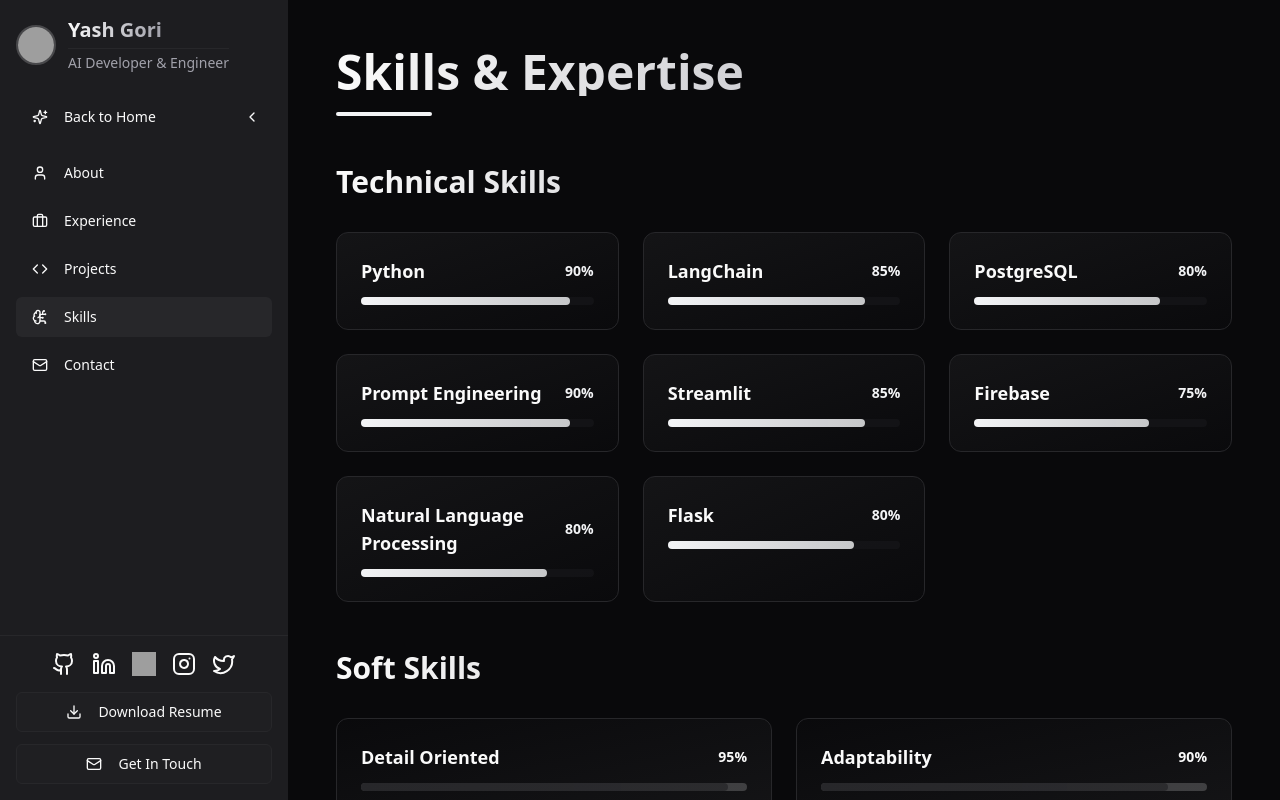
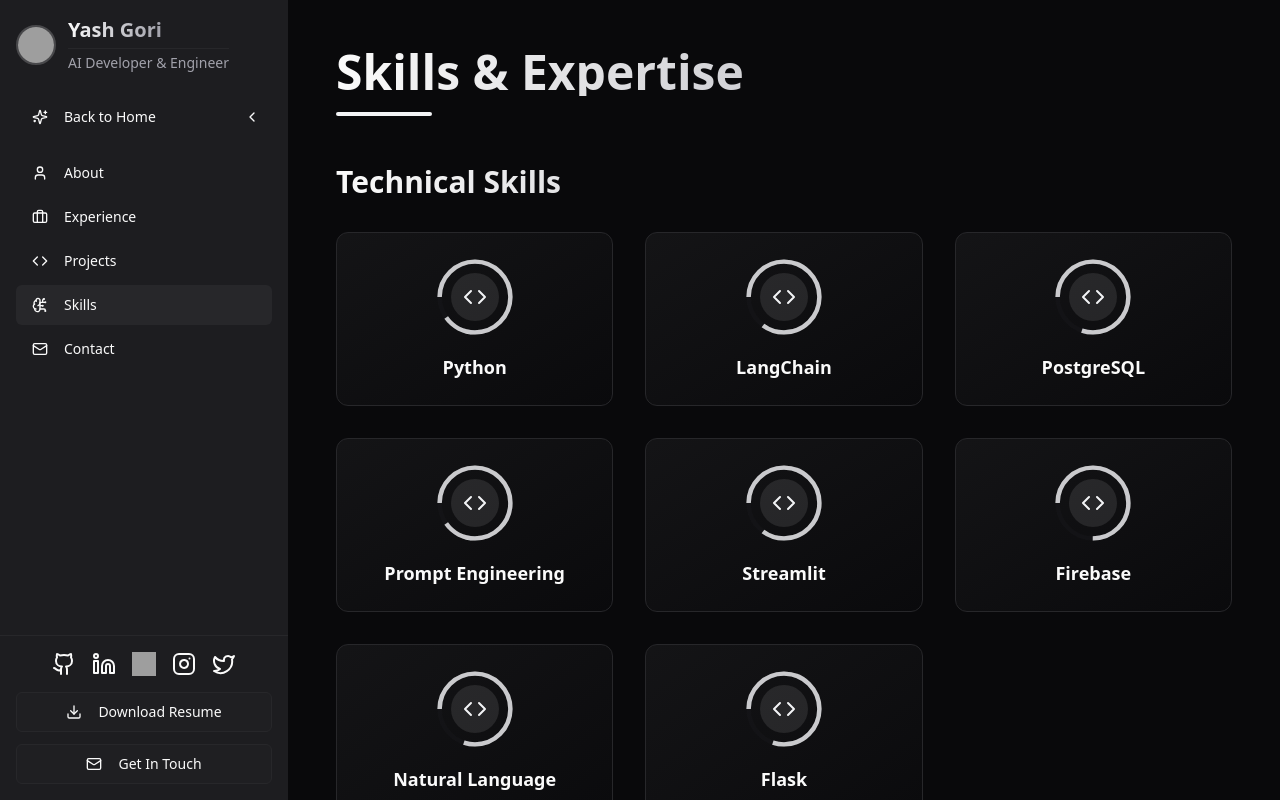
Before and after one commit to yashgori20/yashgori20, a React (Vite) app: page / in a window 1280 px wide. Both pictures are taken after a click on the button "Skills". Built offline with nearby package versions, Linux system fonts and the light colour scheme; grey boxes are pictures that could not be loaded.

Commit message:
Refactor: Implement UI enhancements
- Updated resume download link.
- Repositioned "Prefer a classic view?" button.
- Fixed sidebar spacing.
- Redesigned skills section with circular fills.
- Fixed "Send Message" button.

```diff
--- a/src/components/ProfileCard.tsx
+++ b/src/components/ProfileCard.tsx
@@ -12,6 +12,12 @@ interface ProfileCardProps {
 
 const ProfileCard: React.FC<ProfileCardProps> = ({ isOpen, onClose, position }) => {
   if (!isOpen) return null;
+
+  const handleSendMessage = () => {
+    const mailtoLink = `mailto:${resumeData.contact.email}`;
+    window.open(mailtoLink, '_blank');
+    onClose();
+  };
 
   return (
     <>
@@ -53,10 +59,7 @@ const ProfileCard: React.FC<ProfileCardProps> = ({ isOpen, onClose, position })
         <Button
           size="sm"
           className="w-full"
-          onClick={() => {
-            window.location.href = `mailto:${resumeData.contact.email}`;
-            onClose();
-          }}
+          onClick={handleSendMessage}
         >
           Send Message
         </Button>
--- a/src/pages/Index.tsx
+++ b/src/pages/Index.tsx
@@ -1,3 +1,4 @@
+
 import React, { useState, useRef, useEffect } from 'react';
 import { useMutation } from '@tanstack/react-query';
 import {
@@ -165,7 +166,7 @@ const Index = () => {
       </div>
 
       <ScrollArea className="flex-1">
-        <div className="space-y-2 px-4">
+        <div className="space-y-1 px-4">
           <SidebarButton icon={User} label="About" view="about" />
           <SidebarButton icon={Briefcase} label="Experience" view="experience" />
           <SidebarButton icon={Code} label="Projects" view="projects" />
@@ -195,10 +196,12 @@ const Index = () => {
               </a>
             </div>
             <div className="space-y-3">
-              <Button variant="outline" className="w-full bg-secondary/30 border-secondary hover:bg-secondary/50">
-                <Download className="mr-2 h-4 w-4" />
-                Download Resume
-              </Button>
+              <a href="https://drive.google.com/file/d/1aWrJqUWgxKvDZ9zWgvZg6GYxUi96Px-N/view?usp=sharing" target="_blank" rel="noopener noreferrer">
+                <Button variant="outline" className="w-full bg-secondary/30 border-secondary hover:bg-secondary/50">
+                  <Download className="mr-2 h-4 w-4" />
+                  Download Resume
+                </Button>
+              </a>
               <Button variant="outline" className="w-full bg-secondary/30 border-secondary hover:bg-secondary/50" onClick={scrollToContact}>
                 <Mail className="mr-2 h-4 w-4" />
                 Get In Touch
@@ -254,6 +257,12 @@ const Index = () => {
             </div>
           </div>
 
+          <div className="absolute top-8 left-1/2 transform -translate-x-1/2">
+            <Button variant="outline" className="text-sm text-muted-foreground hover:text-foreground">
+              Prefer a classic view?
+            </Button>
+          </div>
+
           <h1 className="text-4xl font-bold mb-2">{getGreeting()}</h1>
           <p className="text-muted-foreground mb-8 text-sm">Welcome to Yash Gori's Portfolio</p>
 
@@ -287,12 +296,6 @@ const Index = () => {
           <div className="grid grid-cols-2 gap-4 w-full max-w-lg mb-8">
             <SuggestionCard title="How to contact you?" onClick={() => handleSuggestionClick("How can I contact you?")} />
             <SuggestionCard title="Your latest projects?" onClick={() => handleSuggestionClick("What are your latest projects?")} />
-          </div>
-
-          <div className="flex justify-center">
-            <Button variant="outline" className="text-sm text-muted-foreground hover:text-foreground">
-              Prefer a classic view?
-            </Button>
           </div>
         </div>
       ) : (
@@ -426,18 +429,36 @@ const Index = () => {
       <div className="space-y-12">
         <div>
           <h2 className="text-3xl font-bold mb-8 bg-gradient-to-r from-foreground to-muted-foreground bg-clip-text text-transparent">Technical Skills</h2>
-          <div className="grid md:grid-cols-2 lg:grid-cols-3 gap-6">
+          <div className="grid md:grid-cols-2 lg:grid-cols-3 gap-8">
             {resumeData.skills.technical.map((skill, index) => (
               <div key={skill.name} className="group bg-gradient-to-br from-primary/5 to-secondary/5 p-6 rounded-xl border hover:border-primary/30 transition-all duration-300 hover:scale-105 hover:shadow-lg">
-                <div className="flex items-center justify-between mb-3">
+                <div className="flex flex-col items-center text-center">
+                  <div className="relative w-20 h-20 mb-4">
+                    <svg className="w-20 h-20 transform -rotate-90" viewBox="0 0 36 36">
+                      <path
+                        d="M18 2.0845 a 15.9155 15.9155 0 0 1 0 31.831 a 15.9155 15.9155 0 0 1 0 -31.831"
+                        fill="none"
+                        stroke="currentColor"
+                        strokeWidth="2"
+                        strokeDasharray={`${skill.level}, 100`}
+                        className="text-primary"
+                      />
+                      <path
+                        d="M18 2.0845 a 15.9155 15.9155 0 0 1 0 31.831 a 15.9155 15.9155 0 0 1 0 -31.831"
+                        fill="none"
+                        stroke="currentColor"
+                        strokeWidth="2"
+                        strokeDasharray="100, 100"
+                        className="text-secondary/20"
+                      />
+                    </svg>
+                    <div className="absolute inset-0 flex items-center justify-center">
+                      <div className="w-12 h-12 bg-primary/10 rounded-full flex items-center justify-center">
+                        <Code className="h-6 w-6 text-primary" />
+                      </div>
+                    </div>
+                  </div>
                   <h3 className="font-semibold text-lg">{skill.name}</h3>
-                  <span className="text-sm font-bold text-primary">{skill.level}%</span>
-                </div>
-                <div className="w-full bg-secondary/30 rounded-full h-2">
-                  <div
-                    className="bg-gradient-to-r from-primary to-primary/80 h-2 rounded-full transition-all duration-1000 ease-out"
-                    style={{ width: `${skill.level}%` }}
-                  ></div>
                 </div>
               </div>
             ))}
@@ -446,18 +467,36 @@ const Index = () => {
 
         <div>
           <h2 className="text-3xl font-bold mb-8 bg-gradient-to-r from-foreground to-muted-foreground bg-clip-text text-transparent">Soft Skills</h2>
-          <div className="grid md:grid-cols-2 gap-6">
+          <div className="grid md:grid-cols-2 gap-8">
             {resumeData.skills.soft.map((skill, index) => (
               <div key={skill.name} className="group bg-gradient-to-br from-secondary/5 to-primary/5 p-6 rounded-xl border hover:border-secondary/30 transition-all duration-300 hover:scale-105 hover:shadow-lg">
-                <div className="flex items-center justify-between mb-3">
+                <div className="flex flex-col items-center text-center">
+                  <div className="relative w-20 h-20 mb-4">
+                    <svg className="w-20 h-20 transform -rotate-90" viewBox="0 0 36 36">
+                      <path
+                        d="M18 2.0845 a 15.9155 15.9155 0 0 1 0 31.831 a 15.9155 15.9155 0 0 1 0 -31.831"
+                        fill="none"
+                        stroke="currentColor"
+                        strokeWidth="2"
+                        strokeDasharray={`${skill.level}, 100`}
+                        className="text-secondary"
+                      />
+                      <path
+                        d="M18 2.0845 a 15.9155 15.9155 0 0 1 0 31.831 a 15.9155 15.9155 0 0 1 0 -31.831"
+                        fill="none"
+                        stroke="currentColor"
+                        strokeWidth="2"
+                        strokeDasharray="100, 100"
+                        className="text-primary/20"
+                      />
+                    </svg>
+                    <div className="absolute inset-0 flex items-center justify-center">
+                      <div className="w-12 h-12 bg-secondary/10 rounded-full flex items-center justify-center">
+                        <BrainCircuit className="h-6 w-6 text-secondary" />
+                      </div>
+                    </div>
+                  </div>
                   <h3 className="font-semibold text-lg">{skill.name}</h3>
-                  <span className="text-sm font-bold text-secondary-foreground">{skill.level}%</span>
-                </div>
-                <div className="w-full bg-primary/20 rounded-full h-2">
-                  <div
-                    className="bg-gradient-to-r from-secondary to-secondary/80 h-2 rounded-full transition-all duration-1000 ease-out"
-                    style={{ width: `${skill.level}%` }}
-                  ></div>
                 </div>
               </div>
             ))}
@@ -466,18 +505,36 @@ const Index = () => {
 
         <div>
           <h2 className="text-3xl font-bold mb-8 bg-gradient-to-r from-foreground to-muted-foreground bg-clip-text text-transparent">Tools & Technologies</h2>
-          <div className="grid md:grid-cols-2 lg:grid-cols-3 gap-6">
+          <div className="grid md:grid-cols-2 lg:grid-cols-3 gap-8">
             {resumeData.skills.tools.map((tool, index) => (
               <div key={tool.name} className="group bg-gradient-to-br from-muted/5 to-primary/5 p-6 rounded-xl border hover:border-muted-foreground/30 transition-all duration-300 hover:scale-105 hover:shadow-lg">
-                <div className="flex items-center justify-between mb-3">
+                <div className="flex flex-col items-center text-center">
+                  <div className="relative w-20 h-20 mb-4">
+                    <svg className="w-20 h-20 transform -rotate-90" viewBox="0 0 36 36">
+                      <path
+                        d="M18 2.0845 a 15.9155 15.9155 0 0 1 0 31.831 a 15.9155 15.9155 0 0 1 0 -31.831"
+                        fill="none"
+                        stroke="currentColor"
+                        strokeWidth="2"
+                        strokeDasharray={`${tool.level}, 100`}
+                        className="text-muted-foreground"
+                      />
+                      <path
+                        d="M18 2.0845 a 15.9155 15.9155 0 0 1 0 31.831 a 15.9155 15.9155 0 0 1 0 -31.831"
+                        fill="none"
+                        stroke="currentColor"
+                        strokeWidth="2"
+                        strokeDasharray="100, 100"
+                        className="text-muted/20"
+                      />
+                    </svg>
+                    <div className="absolute inset-0 flex items-center justify-center">
+                      <div className="w-12 h-12 bg-muted/10 rounded-full flex items-center justify-center">
+                        <Users className="h-6 w-6 text-muted-foreground" />
+                      </div>
+                    </div>
+                  </div>
                   <h3 className="font-semibold text-lg">{tool.name}</h3>
-                  <span className="text-sm font-bold text-muted-foreground">{tool.level}%</span>
-                </div>
-                <div className="w-full bg-muted/20 rounded-full h-2">
-                  <div
-                    className="bg-gradient-to-r from-muted-foreground to-muted-foreground/80 h-2 rounded-full transition-all duration-1000 ease-out"
-                    style={{ width: `${tool.level}%` }}
-                  ></div>
                 </div>
               </div>
             ))}
```
